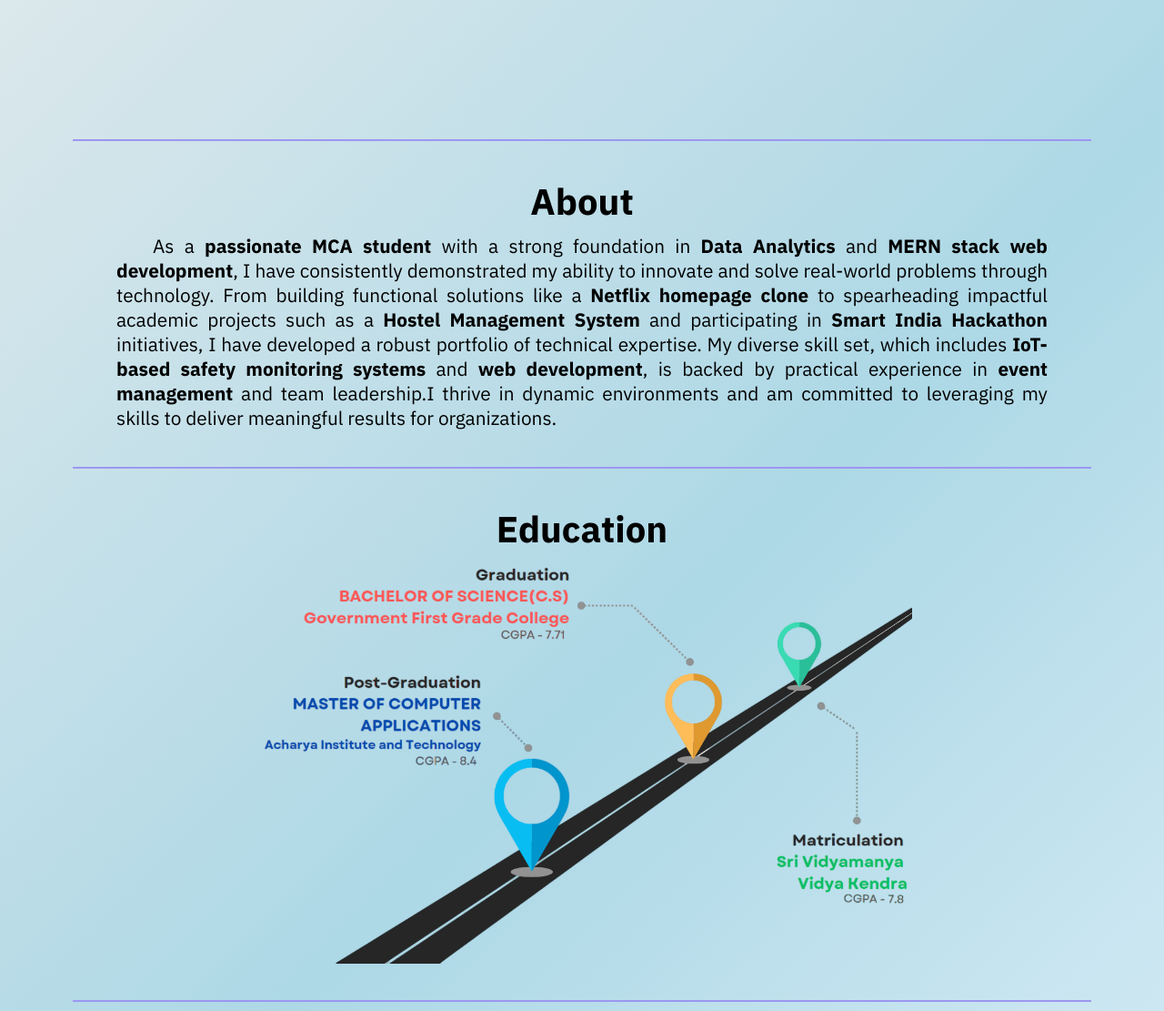
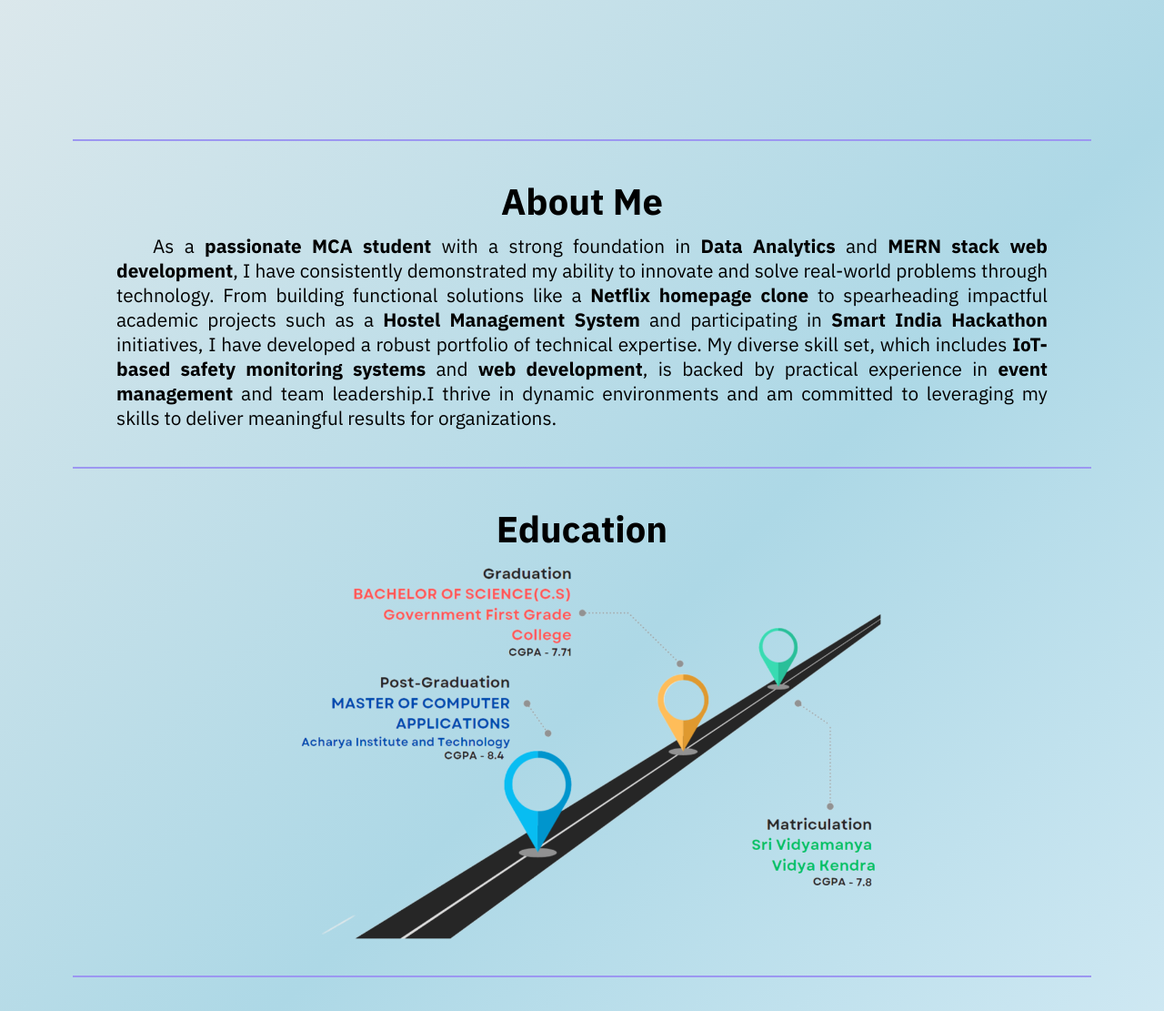
Before and after one commit to Dhanush2002-28/My-Portfolio, a website: page index.html in a window 1280 px wide. Shown: the part 583-1694 px from the top of the page at 91% size. Drawn offline with nearby package versions, Linux system fonts and the light colour scheme.

Commit message:
Upgrades

```diff
--- a/index.html
+++ b/index.html
@@ -89,7 +89,7 @@
         </section>
         <hr>
         <section class="secondsection about-sec" data-aos="fade-up">
-            <p>About</p>
+            <p>About Me</p>
             <div class="about">As a <span class="bold">passionate MCA student</span> with a strong foundation in <span
                     class="bold">Data Analytics</span> and <span class="bold">MERN stack
                     web development</span>, I have consistently demonstrated my ability to innovate and solve real-world
@@ -111,7 +111,7 @@
         <section class=" secondsection education" data-aos="zoom-in">
             <p>Education</p>
             <div class="edu-al">
-                <img class="roadmap" src="assets/Roadmap.png" data-aos="fade-up">
+                <img class="roadmap" src="assets/Screenshot 2024-10-23 191807.png" data-aos="fade-up">
             </div>
         </section>
         <hr>
```
Also changed, not shown: assets/Roadmap (3).png (added), assets/Screenshot 2024-10-23 191807.png (added).
